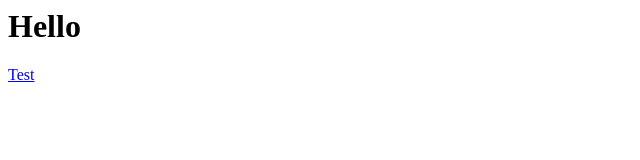
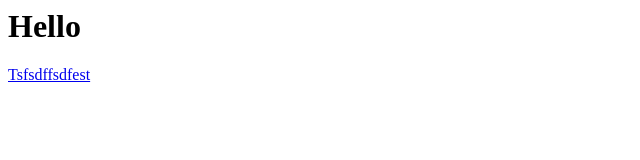
Before and after one commit to subhanmahmood/autorelease-test, a website: page index.html in a window 1280 px wide. Shown: the full height of the page, 0-640 px from the left. Drawn offline with Linux system fonts and the light colour scheme.

Commit message:
fix: added dfgidsngkj

```diff
--- a/index.html
+++ b/index.html
@@ -4,7 +4,7 @@
     </head>
     <body>
         <h1>Hello</h1>
-        <a href="./test.html">Test</a>
+        <a href="./test.html">Tsfsdffsdfest</a>
         <script type="text/javascript" src="./main.js"></script>
     </body>
 </html>
```
